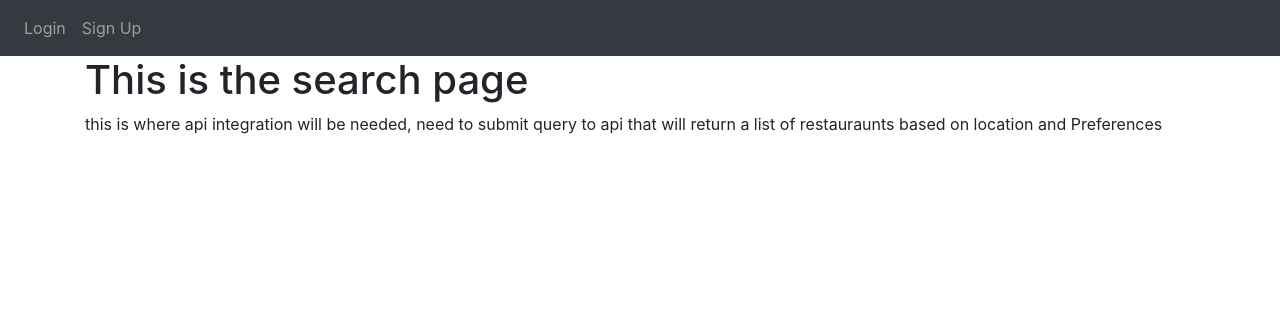
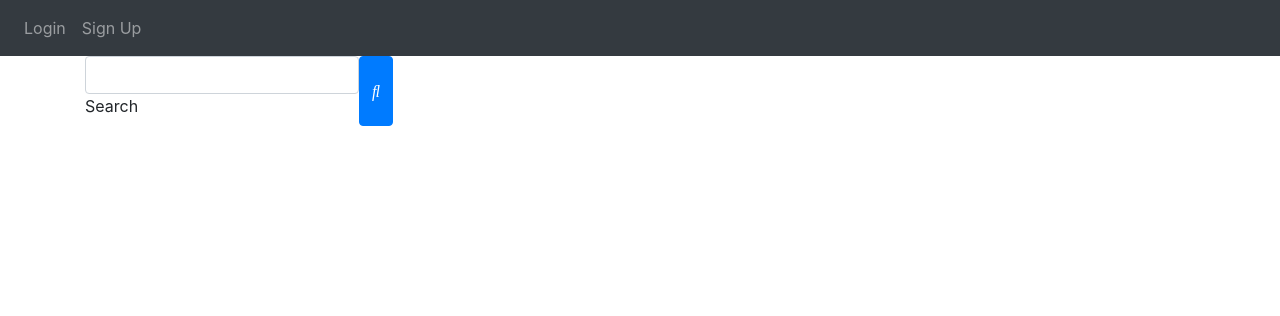
Before and after one commit to bkfwebdev/python-app-deploy-repo, a Flask app: template website/templates/search.html in a window 1280 px wide. Shown: the top 316 px of the page. Run offline with Flask 2, Linux system fonts and the light colour scheme; the template is opened without the code that fills it, so the values that code supplies are empty; some libraries are stand-ins or nearby versions.

Commit message:
added search template

```diff
--- a/website/auth.py
+++ b/website/auth.py
@@ -35,7 +35,7 @@ def logout():
 @auth.route('/register', methods = ['GET','POST'])
 def register():
     if request.method == 'POST':
-        email = request .form.get('email')
+        email = request.form.get('email')
         first_name = request.form.get('firstName')
         password1 = request.form.get('password1')
         password2 = request.form.get('password2')
@@ -55,7 +55,7 @@ def register():
             new_user = User(email = email, first_name = first_name,password = generate_password_hash(password1, method = 'sha256'))
             db.session.add(new_user)
             db.session.commit()
-            login_user(user, remember = True)
+            #login_user(user, remember = True)
             flash('Account created!', category = 'success')
             return redirect(url_for('views.home'))
 
--- a/website/templates/search.html
+++ b/website/templates/search.html
@@ -1,7 +1,13 @@
 {% extends "base.html" %}
 {% block title %}Search{% endblock %}
 {% block content %}
-<h1>This is the search page</h1>
-<p> this is where api integration will be needed,
-    need to submit query to api that will return a list of restauraunts based on location and Preferences</p>
+<div class="input-group">
+    <div class="form-outline">
+      <input type="search" id="form1" class="form-control" />
+      <label class="form-label" for="form1">Search</label>
+    </div>
+    <button type="button" class="btn btn-primary">
+      <i class="fas fa-search"></i>
+    </button>
+  </div>
 {% endblock %}
--- a/website/views.py
+++ b/website/views.py
@@ -24,10 +24,12 @@ def home():
 @views.route('/delete-note', methods = ['POST'])
 def delete_note():
     note = json.loads(request.data)
-    noteId = data['noteId']
+    noteId = note['noteId']
     note = Note.query.get(noteId)
     if note:
         if note.user_id == current_user.id:
             db.session.delete(note)
             db.session.commit()
             return jsonify({})
+
+# add routes for delete-location, delete-preference, delete-favorite
```
Also changed, not shown: website/templates/home.html (+8 -7 lines), website/database.db, 1 other file.
